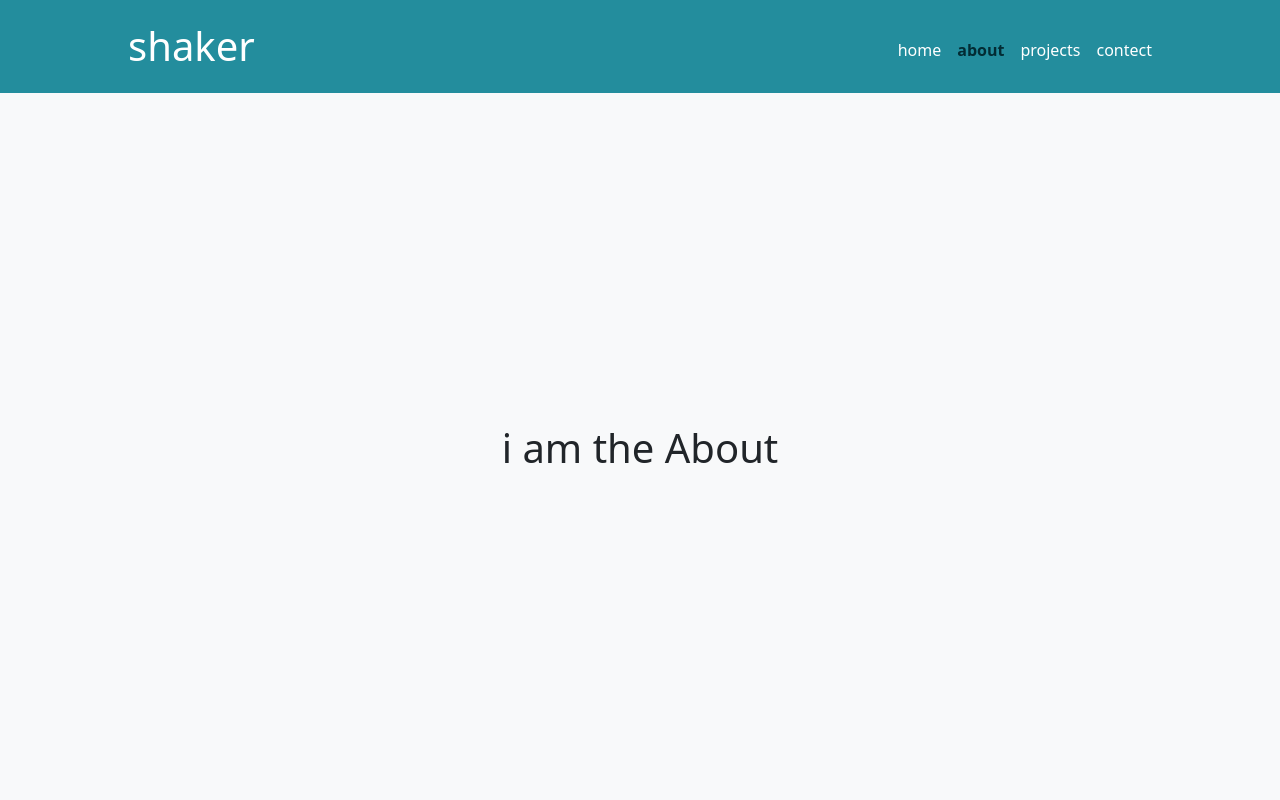
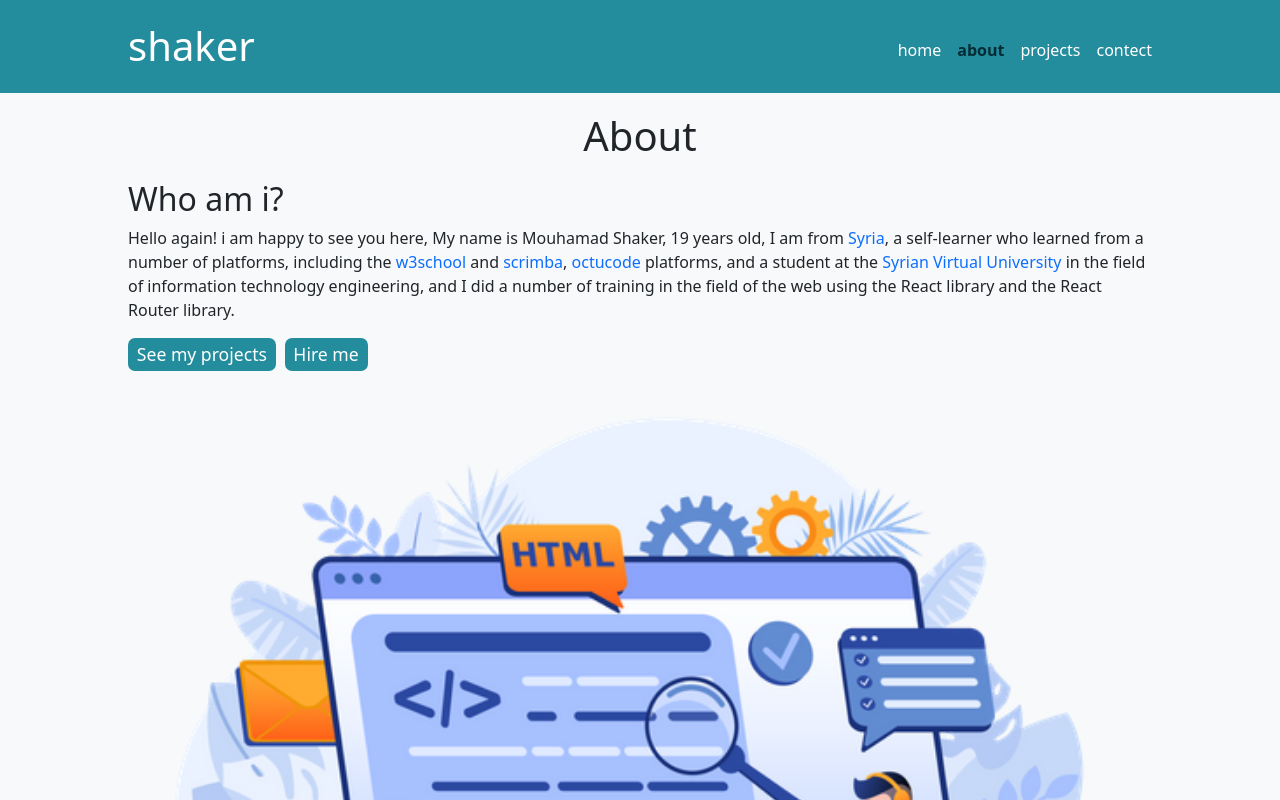
Before and after one commit to Mouhamad-Shaker-1/my-profile, a React (Vite) app: page /about in a window 1280 px wide. Shown: the top 800 px of the page. Built offline with nearby package versions, Linux system fonts and the light colour scheme.

Commit message:
add the first section in about page

```diff
--- a/src/App.css
+++ b/src/App.css
@@ -59,12 +59,15 @@
 
 /* ======= home intro section ========= */
 
+.home-section {
+    height: calc(100vh - 8rem);
+}
 
 .constianer-intro {
     height: 100%;
     display: flex;
     flex-direction: column;
-    justify-content: space-around;
+    justify-content: space-between;
     align-items: center;
 }
 
@@ -108,3 +111,40 @@
 }
 
 /* ======= home intro section media ========= */
+
+
+/* ========== about frist section ============ */
+
+.section-first-about {
+    flex-direction: column;
+}
+
+.about-img-main {
+    width: 100%;
+    margin: .7em 0;
+}
+
+.about-title {
+    margin-bottom: .5em;
+    font-size: 2.5rem;
+}
+
+.btn-about-info {
+    margin-right: .5em;
+    background-color: #238D9D;
+    padding: .17em .5em;
+    color: #fff;
+    border: none;
+    border-radius: .4em;
+    font-size: 1.1rem;
+}
+
+.btn-about-info:hover {
+    border: 1.5px solid #238D9D;
+    background-color: #F8F9FA;
+    color: #238D9D;
+}
+
+
+
+/* ========== about frist section ============ */
--- a/src/components/Navbar.jsx
+++ b/src/components/Navbar.jsx
@@ -1,4 +1,4 @@
-import { NavLink } from "react-router-dom"
+import { NavLink, Link } from "react-router-dom"
 import { useState, useEffect } from "react"
 
 import { FontAwesomeIcon } from '@fortawesome/react-fontawesome'
@@ -28,7 +28,7 @@ export default function Navbar() {
         <header>
             <div className="contianer contianer-header">
                 <div className="flex-space-between">
-                    <h1 className="logo">shaker</h1>
+                    <Link to='/'><h1 className="logo">shaker</h1></Link>
                     <FontAwesomeIcon onClick={toggleNavbarSmallScreen} className="icon-list" icon={faBars} />
                 </div>
                 {showNavbar && <nav>
--- a/src/index.css
+++ b/src/index.css
@@ -7,6 +7,10 @@
 body {
     background-color: #F8F9FA;
 
+}
+
+a {
+    text-decoration: none;
 }
 
 
@@ -46,10 +50,10 @@ main {
 }
 
 section {
-    height: calc(100vh - 6rem);
+    min-height: calc(100vh - 8rem);
     width: 80%;
     margin: auto auto;
-
+    padding: 1em 0;
     display: flex;
     justify-content: center;
     align-items: center;
--- a/src/pages/About.jsx
+++ b/src/pages/About.jsx
@@ -1,10 +1,25 @@
 
-
+import aboutImg from '../assets/web-development.png'
 
 export default function About() {
     return (
-        <section>
-            <h1>i am the About</h1>
+        <section className='section-first-about'>
+            <h1 className='about-title'>About</h1>
+            <div className="container-info">
+                <h2>Who am i?</h2>
+                <p>Hello again! i am happy to see you here,
+                    My name is Mouhamad Shaker, 19 years old,
+                    I am from <a href="">Syria</a>, a self-learner who learned from a number of platforms,
+                    including the <a href="">w3school</a> and <a href="">scrimba</a>, <a href="">octucode</a> platforms,
+                    and a student at the <a href="">Syrian Virtual University</a> in the field of information technology engineering,
+                    and I did a number of training in the field of the web using the React library and the React Router library.
+                </p>
+                <div className='container-btn-info'>
+                    <button className='btn-about-info'>See my projects</button>
+                    <button className='btn-about-info'>Hire me</button>
+                </div>
+            </div>
+            <img className='about-img-main' src={aboutImg} />
         </section>
     )
 }
--- a/src/pages/Home.jsx
+++ b/src/pages/Home.jsx
@@ -7,7 +7,7 @@ import { faSquareFacebook } from '@fortawesome/free-brands-svg-icons'
 
 export default function Home() {
     return (
-        <section>
+        <section className="home-section">
             <div className="constianer-intro">
                 <div className="intro">
                     <h1>Hello, I am frondend developer using React, you are on my website now.</h1>
```
Also changed, not shown: src/assets/web-development.png (added).
